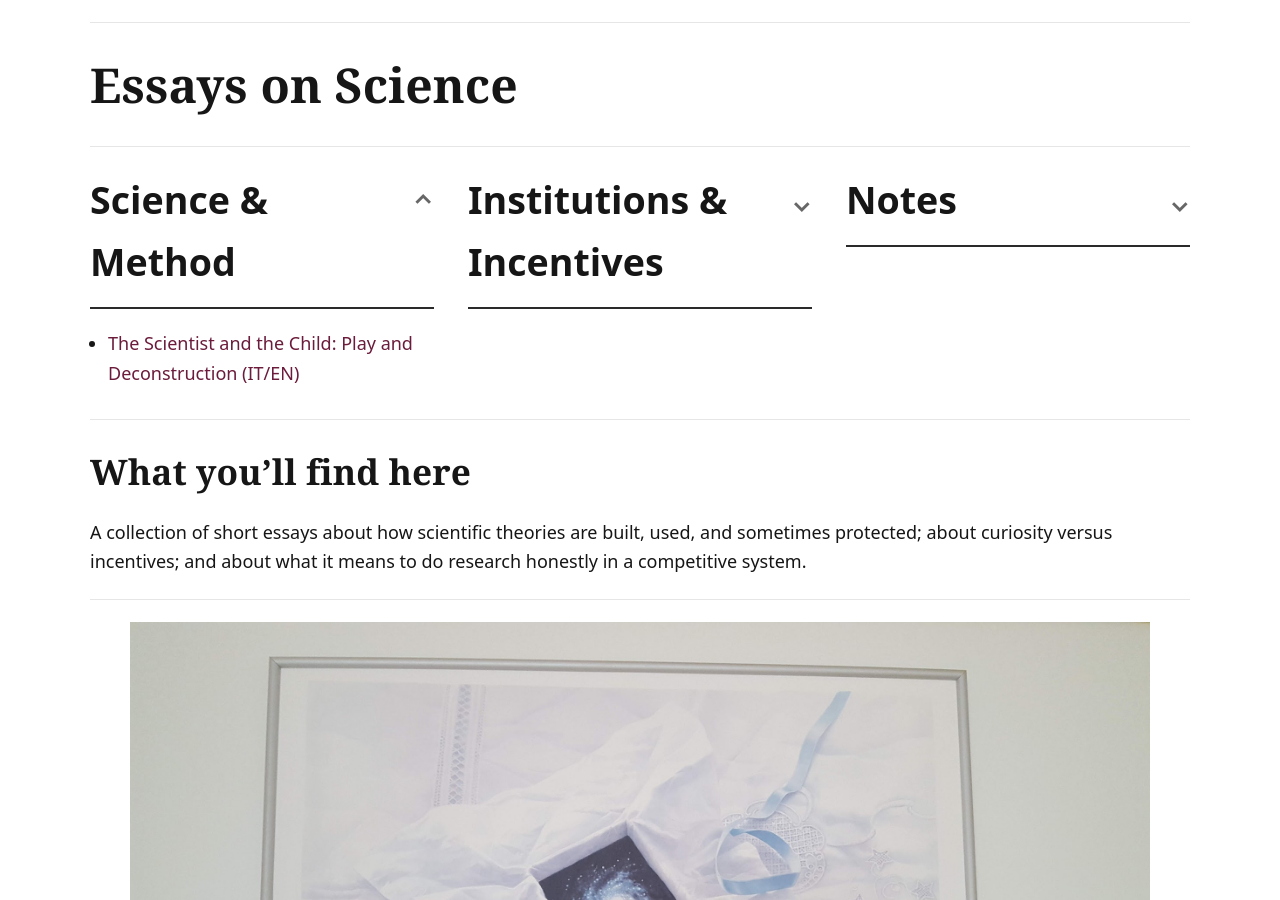
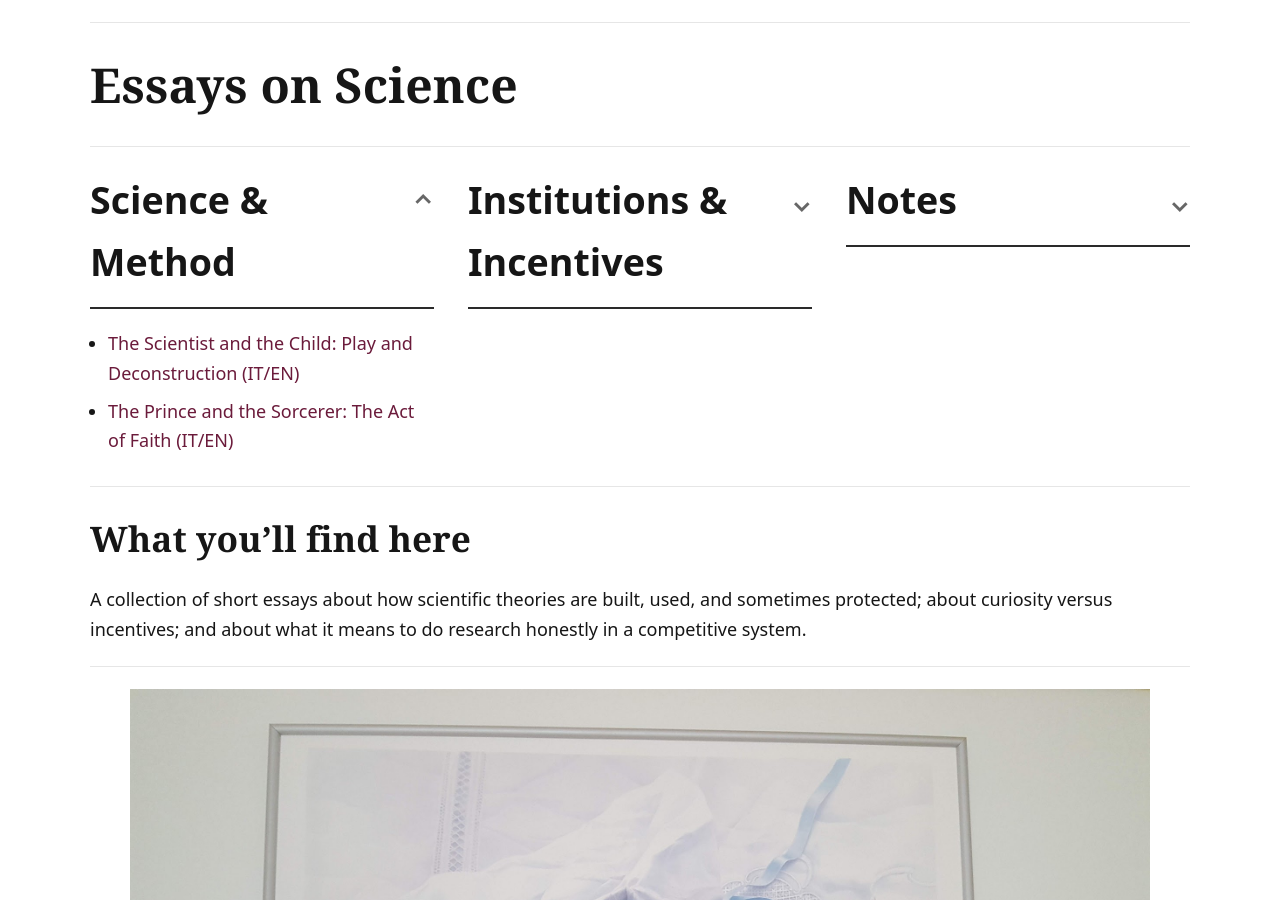
Before and after one commit to ldicairano/website, a Jekyll site: the page essays-on-science/index.html, which Jekyll copies as it is, in a window 1280 px wide and 900 px high. Built offline with Jekyll 4.4.1, drawn with Linux system fonts in a browser that asks for light colours.

Commit message:
Update site

```diff
--- a/essays-on-science/index.html
+++ b/essays-on-science/index.html
@@ -37,6 +37,7 @@
         <div class="drop__content">
           <ul class="linklist">
             <li><a href="topics/scienza-e-gioco.html">The Scientist and the Child: Play and Deconstruction (IT/EN)</a></li>
+            <li><a href="topics/il-principe-e-lo-stregone.html.html">The Prince and the Sorcerer: The Act of Faith  (IT/EN)</a></li>
           </ul>
         </div>
       </details>
```
